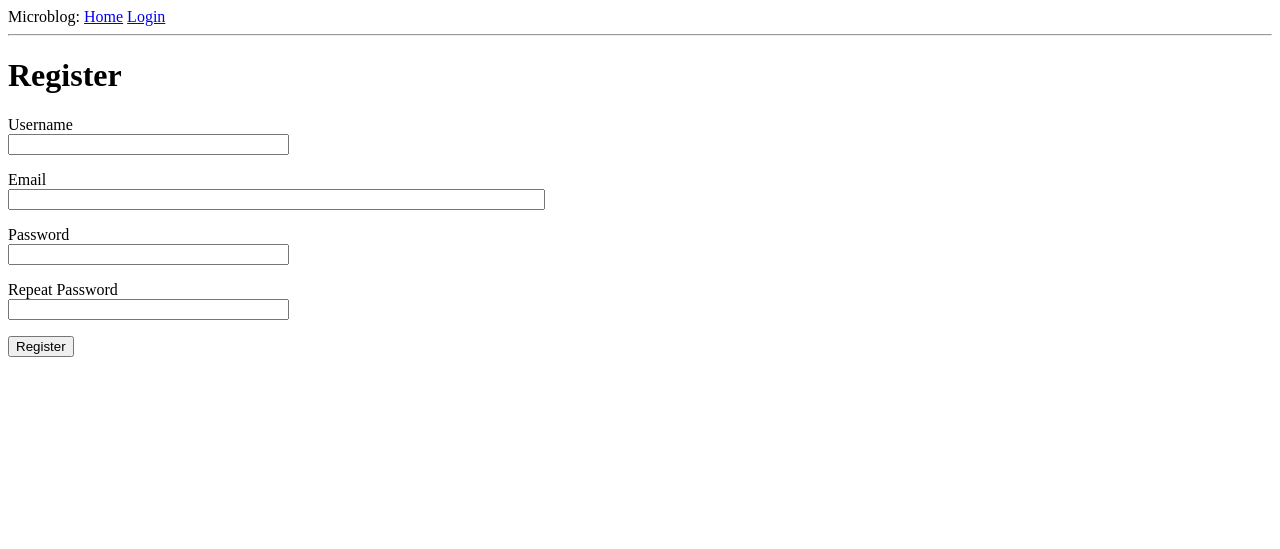
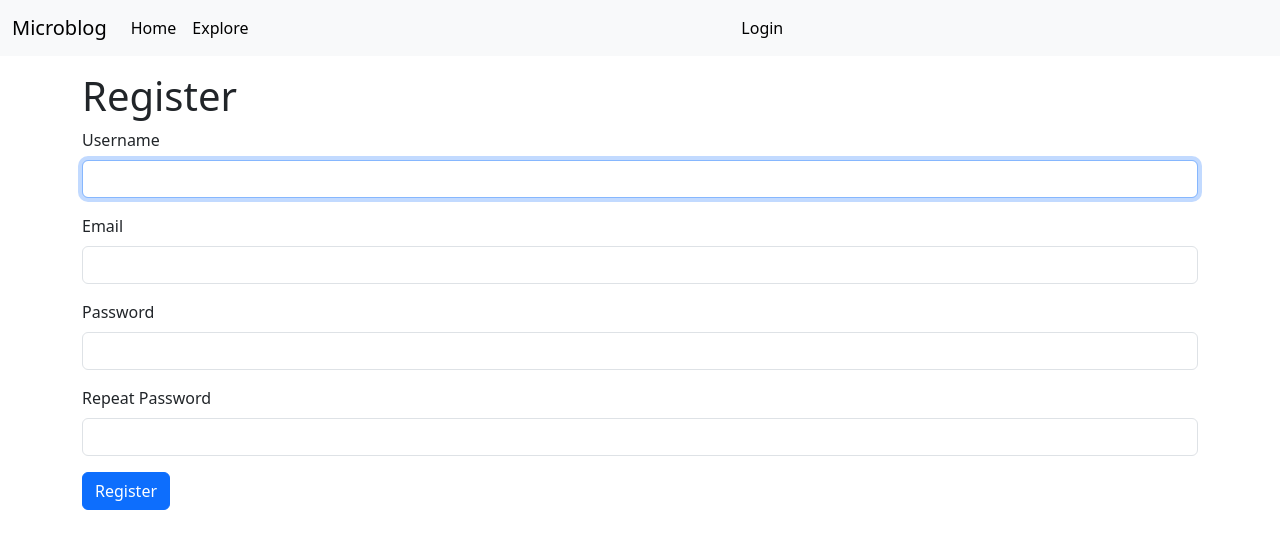
Before and after one commit to frarlo/microblog, a Flask app: page /register in a window 1280 px wide. Shown: the top 549 px of the page. Run offline with Flask 3, Linux system fonts and the light colour scheme; some libraries are stand-ins or nearby versions.

Commit message:
feat: Add Bootstrap framework.

```diff
--- a/app/templates/base.html
+++ b/app/templates/base.html
@@ -3,34 +3,65 @@
 <html lang="en">
   <head>
     <meta charset="UTF-8">
+    <meta name="viewport" content="width-device-width, initial-scale=1">
     {% if title %}
     <title>{{ title }} - Microblog</title>
     {% else %}
     <title>Welcome to Microblog</title>
     {% endif %}
+    <link
+      href="https://cdn.jsdelivr.net/npm/bootstrap@5.3.3/dist/css/bootstrap.min.css"
+      rel="stylesheet"
+      crossorigin="anonymous">
   </head>
   <body>
-    <div>Microblog:
-      <a href="{{ url_for('index') }}">Home</a>
+    <nav class="navbar navbar-expand-lg bg-body-tertiary">
+      <div class="container-fluid">
+        <a class="navbar-brand" href="{{ url_for('index') }}">Microblog</a>
+        <button class="navbar-toggler" type="button" data-bs-toggle="collapse" data-bs-target="#navbarSupportedContent" aria-controls="navbarSupportedContent" aria-expanded="false" aria-label="Toggle navigation">
+          <span class="navbar-toggler-icon"></span>
+        </button>
+        <div class="collapse navbar-collapse" id="navbarSupportedContent">
+          <ul class="navbar-nav me-auto mb-2 mb-lg-0">
+            <li class="nav-item">
+              <a class="nav-link active" aria-current="page" href="{{ url_for('index') }}">Home</a>
+            </li>
+            <li class="nav-item">
+              <a class="nav-link active" aria-current="page" href="{{ url_for('explore') }}">Explore</a>
+            </li>
+          </ul>
+          <ul class="navbar-nav me-auto mb-2 mb-lg-0">
             {% if current_user.is_anonymous %}
-      <a href="{{ url_for('login') }}">Login</a>
+            <li class="nav-item">
+              <a class="nav-link active" aria-current="page" href="{{ url_for('login')}}">Login</a>
+            </li>
             {% else %}
-      <a href="{{ url_for('explore') }}">Explore</a>
-      <a href="{{ url_for('user', username=current_user.username) }}">Profile</a>
-      <a href="{{ url_for('logout') }}">Logout</a>
+            <li class="nav-item">
+              <a class="nav-link active" aria-current="page" href="{{ url_for('user', username=current_user.username) }}">Profile</a>
+            </li>
+            <li class="nav-item">
+              <a class="nav-link active" aria-current="page" href="{{ url_for('logout') }}">Logout</a>
+            </li>
             {% endif %}
+          </ul>
         </div>
-    <hr>
+      </div>
+    </nav>
+    <div class="container mt-3">
         {% with messages = get_flashed_messages() %}
         {% if messages %}
-    <ul>
           {% for message in messages %}
-      <li>{{ message }}</li>
+          <div class="alert alert-info" role="alert">{{ message }}</div>
           {% endfor %}
-    </ul>
         {% endif %}
         {% endwith %}
         <!--The dynamic content between pages is shown here, in the block content -->
         {% block content %}{% endblock %}
+    </div>
+    <script
+         src="https://cdn.jsdelivr.net/npm/bootstrap@5.3.3/dist/css/bootstrap.min.css"
+         rel="stylesheet"
+         crossorigin="anonymous">
+    </script>
   </body>
 </html>
--- /dev/null
+++ b/app/templates/bootstrap_wtf.html
@@ -0,0 +1,75 @@
+{% macro form_field(field, autofocus) %}
+
+  {%- if field.type == 'BooleanField' %}
+  <div class="form-check mb-3">
+    {{ field(class='form-check-input') }}
+    {{ field.label(class='form-check-label') }}
+  </div>
+
+  {%- elif field.type == 'RadioField' %}
+    {{ field.label(class='form-label') }}
+    {%- for item in field %}
+    <div class="form-check{% if loop.last %} mb-3{% endif %}">
+      {{ item(class='form-check-input') }}
+      {{ item.label(class='form-check-label') }}
+    </div>
+    {%- endfor %}
+
+  {%- elif field.type == 'SelectField' %}
+    {{ field.label(class='form-label') }}
+    {{ field(class='form-select mb-3') }}
+
+  {%- elif field.type == 'TextAreaField' %}
+  <div class="mb-3">
+    {{ field.label(class='form-label') }}
+    {% if autofocus %}
+      {{ field(class='form-control' + (' is-invalid' if field.errors else ''), autofocus=True) }}
+    {% else %}
+      {{ field(class='form-control' + (' is-invalid' if field.errors else '')) }}
+    {% endif %}
+    {%- for error in field.errors %}
+    <div class="invalid-feedback">{{ error }}</div>
+    {%- endfor %}
+  </div>
+  {%- elif field.type == 'SubmitField' %}
+  {{ field(class='btn btn-primary mb-3') }}
+  {%- else %}
+  <div class="mb-3">
+    {{ field.label(class='form-label') }}
+    {% if autofocus %}
+      {{ field(class='form-control' + (' is-invalid' if field.errors else ''), autofocus=True) }}
+    {% else %}
+      {{ field(class='form-control' + (' is-invalid' if field.errors else '')) }}
+    {% endif %}
+    {%- for error in field.errors %}
+    <div class="invalid-feedback">{{ error }}</div>
+    {%- endfor %}
+  </div>
+  {%- endif %}
+{% endmacro %}
+
+{% macro quick_form(form, action="", method="post", id="", novalidate=False) %}
+<form
+  {%- if action != None %} action="{{ action }}"{% endif -%}
+  {%- if method %} method="{{ method }}"{% endif %}
+  {%- if id %} id="{{ id }}"{% endif -%}
+  {%- if novalidate %} novalidate{% endif -%}>
+  {{ form.hidden_tag() }}
+  {%- for field, errors in form.errors.items() %}
+    {%- if form[field].widget.input_type == 'hidden' %}
+      {%- for error in errors %}
+      <div class="invalid-feedback">{{ error }}</div>
+      {%- endfor %}
+    {%- endif %}
+  {%- endfor %}
+
+  {% set ns = namespace(first_field=true) %}
+  {%- for field in form %}
+    {% if field.widget.input_type != 'hidden' -%}
+      {{ form_field(field, ns.first_field) }}
+      {% set ns.first_field = false %}
+    {%- endif %}
+  {%- endfor %}
+</form>
+
+{% endmacro %}
--- a/app/templates/register.html
+++ b/app/templates/register.html
@@ -1,39 +1,7 @@
 {% extends 'base.html' %}
+{% import 'bootstrap_wtf.html' as wtf %}
 <!-- Defines the content of the register page by extending the base html file -->
 {% block content %}
   <h1>Register</h1>
-  <form action="" method="post">
-    {{ form.hidden_tag() }}
-    <p>
-      {{ form.username.label }}<br>
-      {{ form.username(size=32) }}<br>
-      {% for error in form.username.errors %}
-      <span style="color: red;">[{{ error }}]</span>
-      {% endfor %}
-    </p>
-    <p>
-      {{ form.email.label }}<br>
-      {{ form.email(size=64) }}<br>
-      {% for error in form.email.errors %}
-      <span style="color: red;">[{{ error }}]</span>
-      {% endfor %}
-    </p>
-    <p>
-      {{ form.password.label }}<br>
-      {{ form.password(size=32) }}<br>
-      {% for error in form.password.errors %}
-      <span style="color: red;">[{{ error }}]</span>
-      {% endfor %}
-    </p>
-    <p>
-      {{ form.password2.label }}<br>
-      {{ form.password2(size=32) }}<br>
-      {% for error in form.password2.errors %}
-      <span style="color: red;">[{{ error }}]</span>
-      {% endfor %}
-    </p>
-    <p>
-      {{ form.submit() }}
-    </p>
-  </form>
+  {{ wtf.quick_form(form) }}
 {% endblock %}
--- a/config.py
+++ b/config.py
@@ -16,4 +16,4 @@ class Config:
     MAIL_PASSWORD = os.environ.get('MAIL_PASSWORD')
     ADMINS = ['your-email@example.com']
     # Posts per page:
-    POSTS_PER_PAGE = 20
+    POSTS_PER_PAGE = 3
```
Also changed, not shown: app/templates/_post.html (+10 -4 lines), app/templates/edit_profile.html (+2 -18 lines), app/templates/index.html (+20 -18 lines), app/templates/login.html (+4 -25 lines), app/templates/reset_password.html (+2 -18 lines), app/templates/reset_password_request.html (+2 -13 lines), app/templates/user.html (+17 -9 lines). Lines whose indentation alone changed are shown as unchanged.
